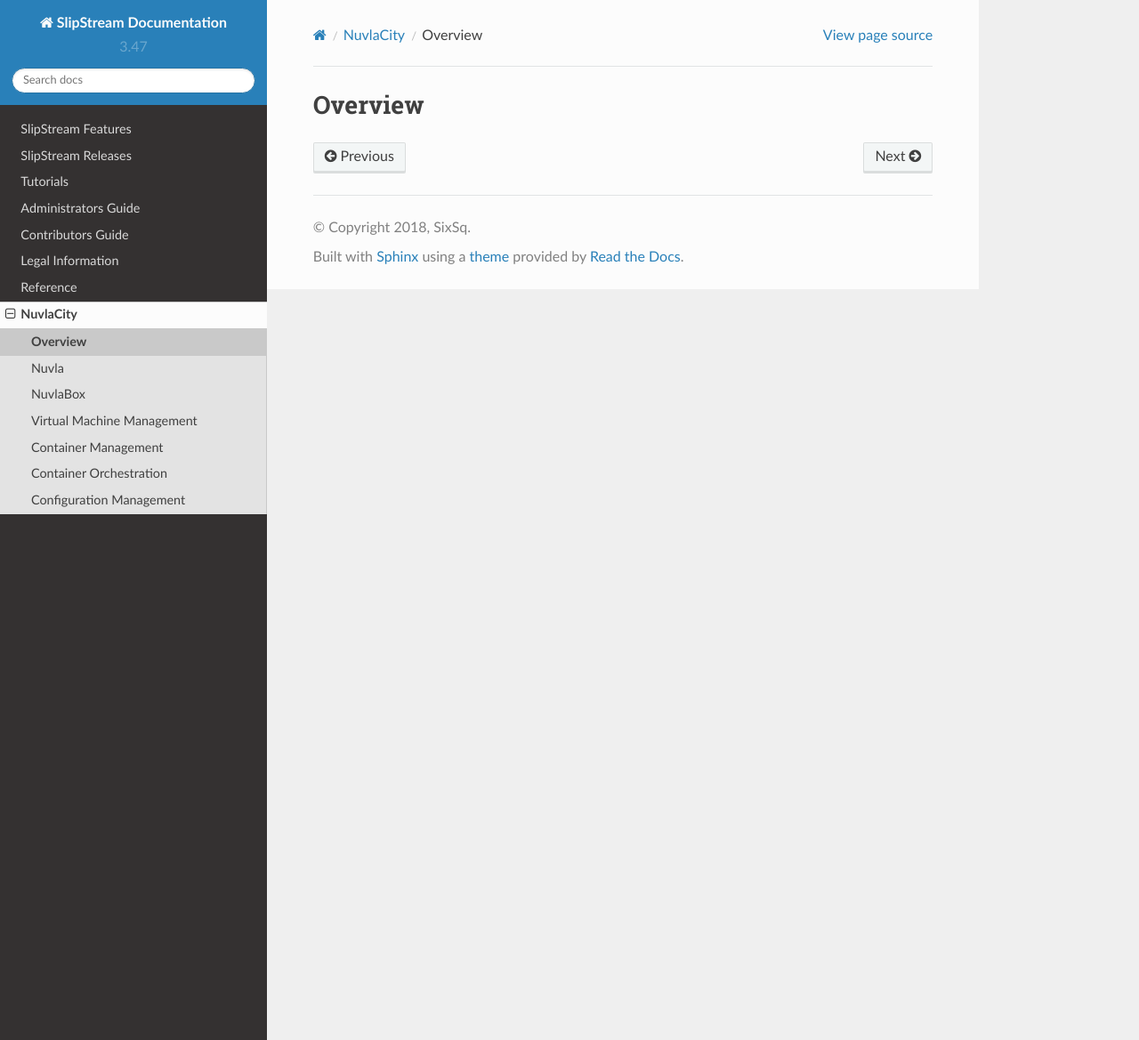
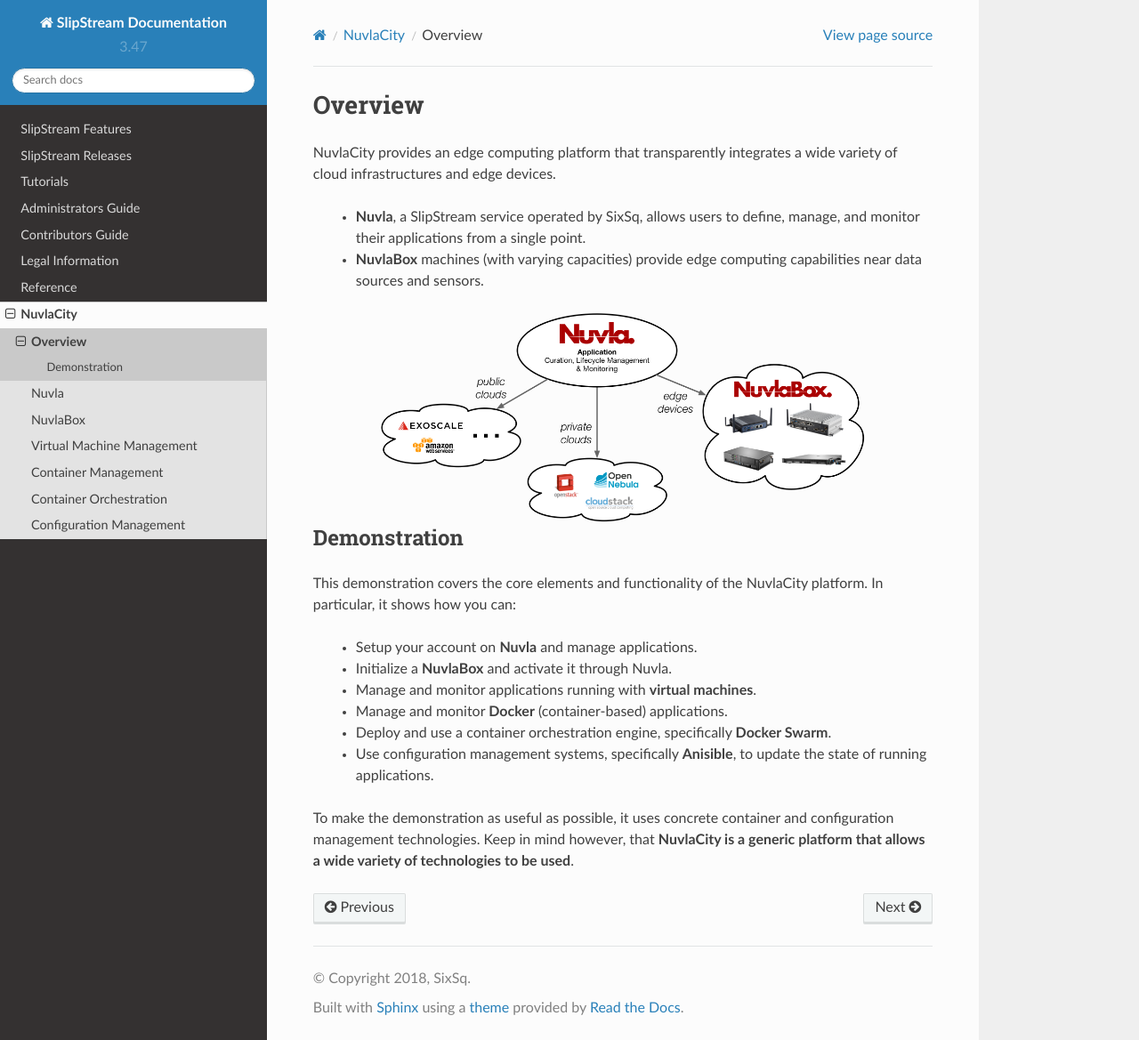
Before and after one commit to slipstream/SlipStreamDocumentation, a Sphinx documentation site: the page built from docs/nuvlacity/overview.rst, in a window 1280 px wide and 1169 px high. Shown: the whole window at 89% size. Built offline with Sphinx 7.4.7 and the Read the Docs theme 2.0.0, drawn with Linux system fonts in a browser that asks for light colours.

Commit message:
add overview

```diff
--- a/docs/nuvlacity/overview.rst
+++ b/docs/nuvlacity/overview.rst
@@ -1,3 +1,36 @@
 
 Overview
 ========
+
+NuvlaCity provides an edge computing platform that transparently
+integrates a wide variety of cloud infrastructures and edge
+devices.
+
+ - **Nuvla**, a SlipStream service operated by SixSq, allows users to
+   define, manage, and monitor their applications from a single point.
+ - **NuvlaBox** machines (with varying capacities) provide edge
+   computing capabilities near data sources and sensors.
+
+.. image:: images/diagrams/nuvlacity-overview.png
+   :width: 80%
+   :align: center
+
+Demonstration
+-------------
+
+This demonstration covers the core elements and functionality of the
+NuvlaCity platform.  In particular, it shows how you can:
+
+ - Setup your account on **Nuvla** and manage applications.
+ - Initialize a **NuvlaBox** and activate it through Nuvla.
+ - Manage and monitor applications running with **virtual machines**.
+ - Manage and monitor **Docker** (container-based) applications.
+ - Deploy and use a container orchestration engine, specifically
+   **Docker Swarm**.
+ - Use configuration management systems, specifically **Anisible**, to
+   update the state of running applications.
+
+To make the demonstration as useful as possible, it uses concrete
+container and configuration management technologies.  Keep in mind
+however, that **NuvlaCity is a generic platform that allows a wide
+variety of technologies to be used**.
```
Also changed, not shown: docs/nuvlacity/images/diagrams/nuvlacity-overview.graffle/image10.png (added), docs/nuvlacity/images/diagrams/nuvlacity-overview.graffle/image11.png (added), docs/nuvlacity/images/diagrams/nuvlacity-overview.graffle/image2.png (added), docs/nuvlacity/images/diagrams/nuvlacity-overview.graffle/image3.png (added), docs/nuvlacity/images/diagrams/nuvlacity-overview.graffle/image5.png (added), docs/nuvlacity/images/diagrams/nuvlacity-overview.graffle/image6.png (added), docs/nuvlacity/images/diagrams/nuvlacity-overview.graffle/image7.png (added), docs/nuvlacity/images/diagrams/nuvlacity-overview.graffle/image8.png (added), docs/nuvlacity/images/diagrams/nuvlacity-overview.graffle/image9.png (added), docs/nuvlacity/images/diagrams/nuvlacity-overview.png (added), 2 other files.
